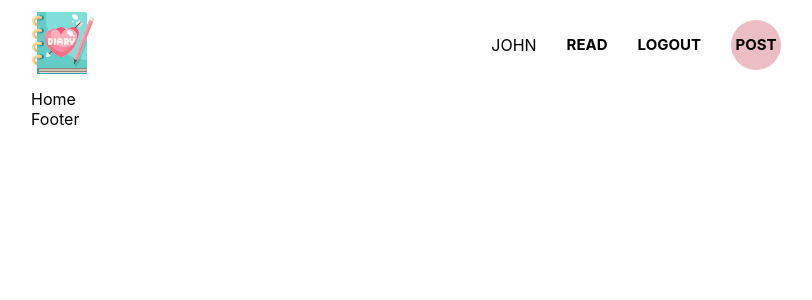
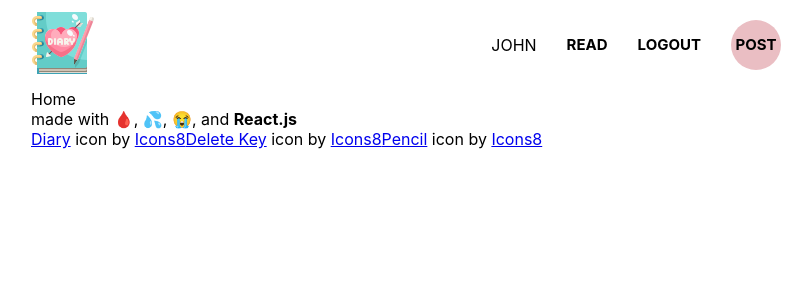
Before and after one commit to pinkfroggie/diary, a React (Create React App) app in the folder diary/: page / in a window 1280 px wide. Shown: the top 300 px of the page, without its empty margins (234-1046 px from the left). Built offline with nearby package versions, Linux system fonts and the light colour scheme.

Commit message:
started footer, no styling

```diff
--- a/diary/src/components/Footer.jsx
+++ b/diary/src/components/Footer.jsx
@@ -2,7 +2,12 @@ import React from 'react'
 
 const Footer = () => {
   return (
-    <div>Footer</div>
+    <footer>
+      <span>made with 🩸, 💦, 😭, and <b>React.js</b></span><br></br>
+      <span><a target="_blank" href="https://icons8.com/icon/tHBlsmJhlmYA/diary">Diary</a> icon by <a target="_blank" href="https://icons8.com">Icons8</a>
+<a target="_blank" href="https://icons8.com/icon/2QNRrIsXL2Si/delete-key">Delete Key</a> icon by <a target="_blank" href="https://icons8.com">Icons8</a>
+<a target="_blank" href="https://icons8.com/icon/hpGBYYSBgFIB/pencil">Pencil</a> icon by <a target="_blank" href="https://icons8.com">Icons8</a></span>
+    </footer>
   )
 }
 
```
